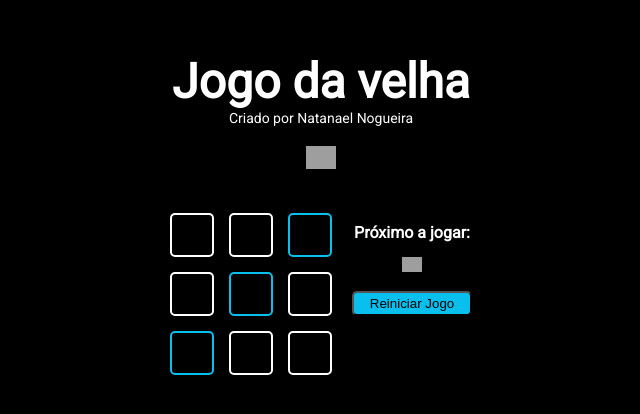
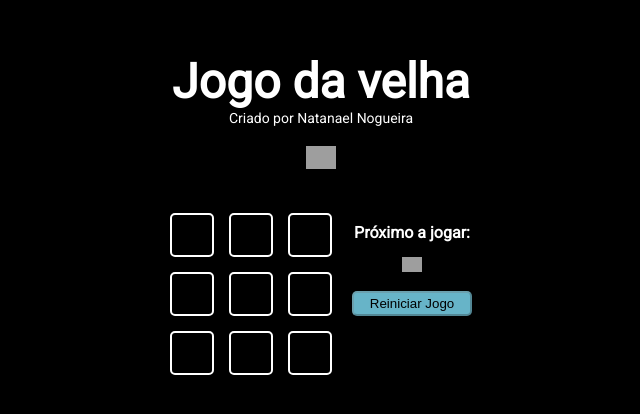
Before and after one commit to natanaelnogueira17/Jogo-da-Velha-com-React, a Next.js app: page /src/components/gamepage/GamePage in a window 1280 px wide. Shown: the part 206-620 px from the top of the page, without its empty margins (319-959 px from the left). Built offline with nearby package versions, Linux system fonts and the light colour scheme; grey boxes are pictures that could not be loaded.

Commit message:
aprimorando conhecimento

```diff
--- a/pages/src/components/button/Button.jsx
+++ b/pages/src/components/button/Button.jsx
@@ -1,8 +1,11 @@
 import style from './Button.module.css'
 
-function Button ({children, onClick}){
+function Button ({children, onClick, disabled}){
   return(
-    <button  className={style.button} onClick = {onClick} >
+    <button
+    className={style.button}
+    onClick = {onClick}
+    disabled={disabled} >
     {children}
     </button>
   )
--- a/pages/src/components/game/Game.jsx
+++ b/pages/src/components/game/Game.jsx
@@ -35,15 +35,15 @@ const values = line.map((pos)=> gameState[pos])
 const sum = values.reduce((sum, value)=> sum + value)
 if(sum === 3 || sum === -3)
 setWinner(sum/3)
-setWinnerLine(line)
+
 })
 }
 
 
 
-const handleReset = ()=>{
+const handleReset = () => {
   setGameState (Array(9).fill(0))
-  setWinner( 0)
+  setWinner(0)
   setWinnerLine([])
 }
 
@@ -65,7 +65,7 @@ winnerLine.find((value)=> value === pos ) !== undefined
             key={`game-option-pos-${pos}`}
             status={value}
             onClick={()=> handleClick(pos)}
-            isWinner={verifyWinnerLine(pos) }
+            isWinner ={verifyWinnerLine(pos)}
             />
             )
           }
--- a/pages/src/components/gameInfo/GameInfo.jsx
+++ b/pages/src/components/gameInfo/GameInfo.jsx
@@ -3,17 +3,22 @@ import Icon from "../icon/Icon"
 import Button from '../button/Button'
 
 function GameInfo({currentPlayer, winner, onReset}){
+
+  const shouldEnableButton = () =>{
+   if( winner !== 0) return true
+  }
   return(
     <div className={style.gameInfo}>
     {
-winner === 0 &&
+
+    winner === 0 &&
         <>
               <h4>Próximo a jogar: </h4>
             {
               currentPlayer === -1 && <Icon iconName="x"  size="20px"/>
             }
 
-          {
+            {
               currentPlayer === 1 && <Icon iconName="circle" size = "20px"/>
               }
         </>
@@ -35,6 +40,7 @@ winner === 0 &&
     }
             <Button
             onClick={onReset}
+            disabled = {!shouldEnableButton()}
             >
               Reiniciar Jogo
             </Button>
```
